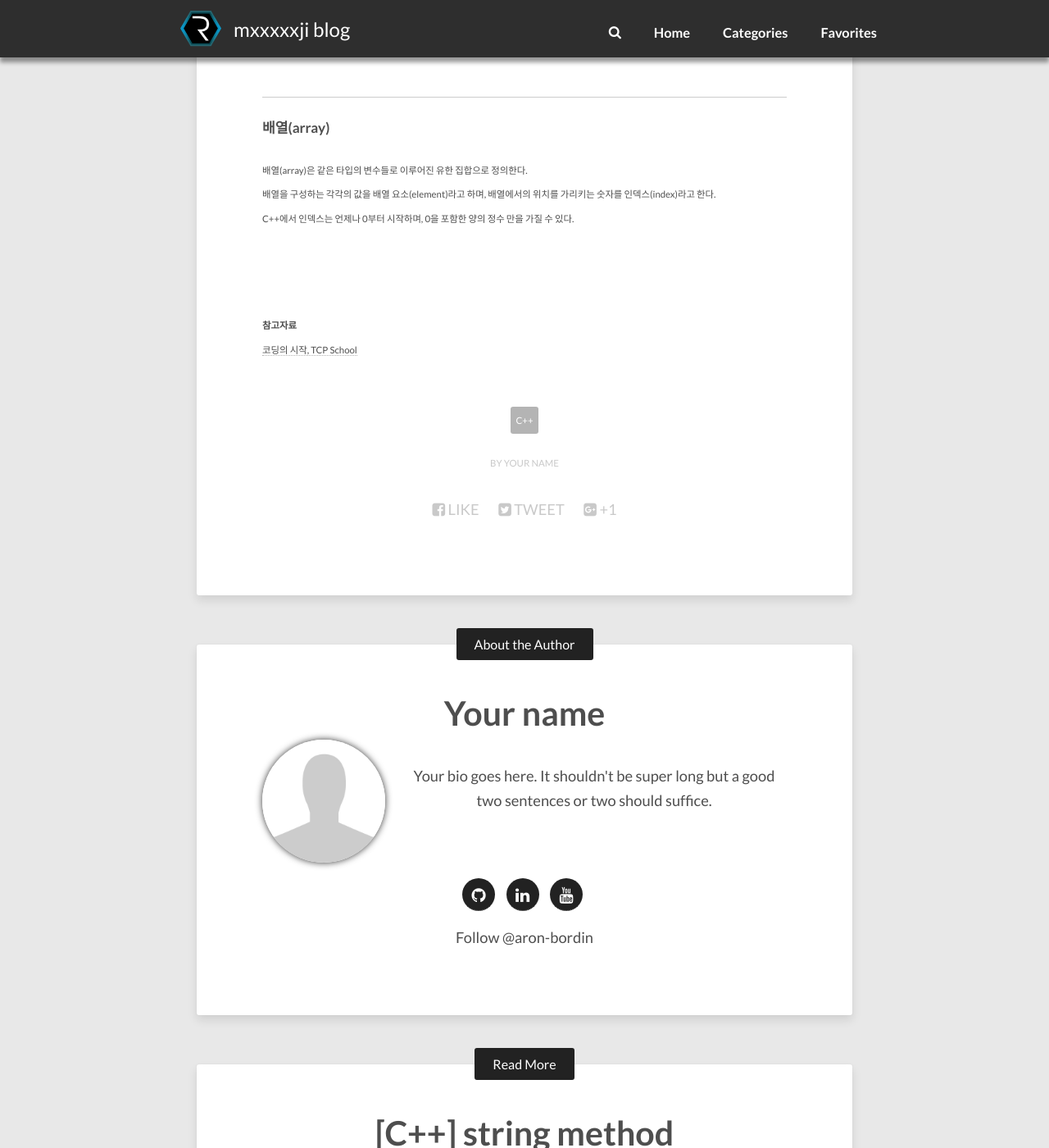
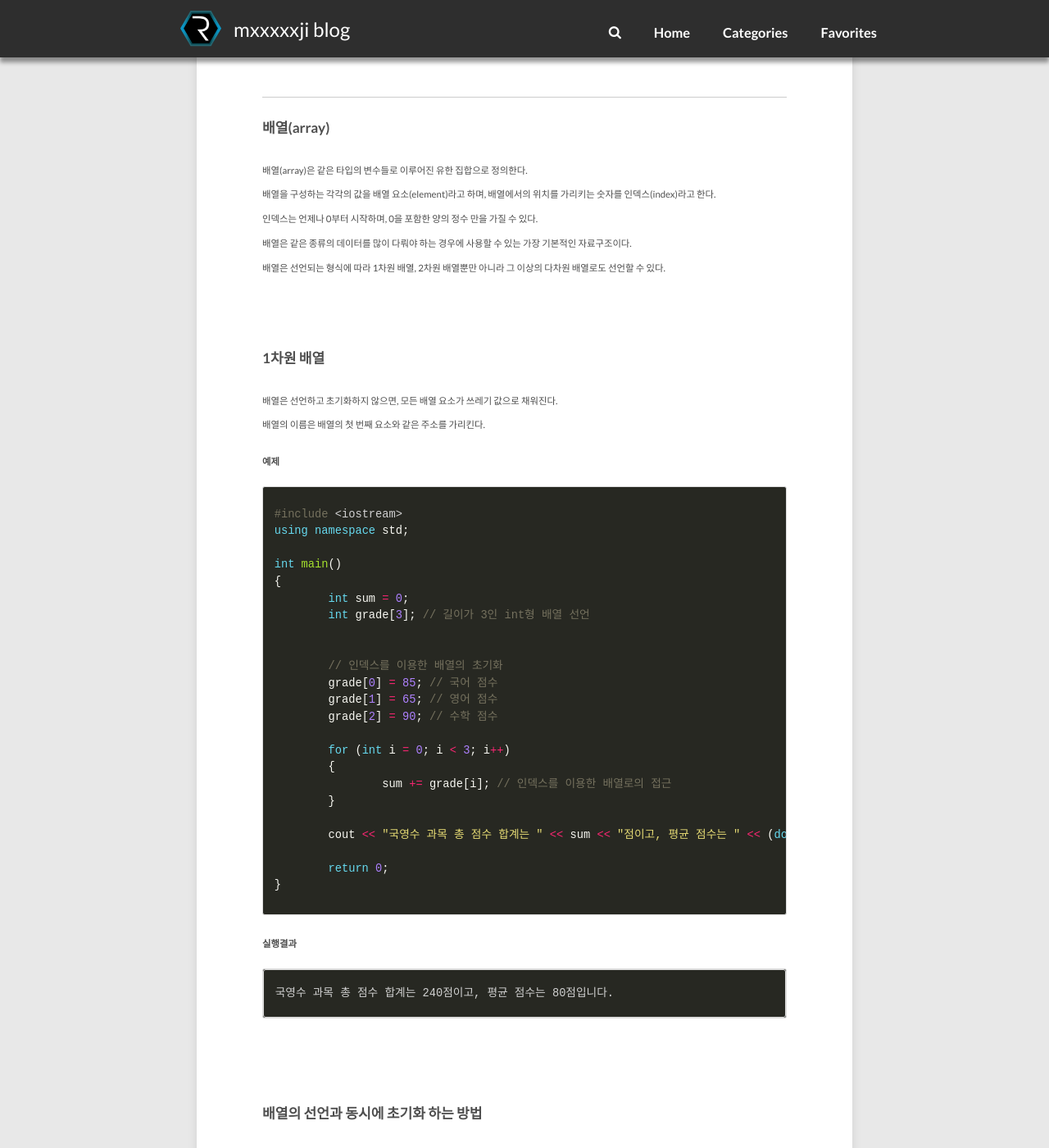
Before and after one commit to mxxxxxji/Mxxxxxji.github.io, a Jekyll site: the page built from _posts/2020-03-10-C++-7.array_1-post.md, in a window 1280 px wide and 1400 px high, scrolled down 438 px. Shown: the whole window at 82% size. Built offline with Jekyll 4.4.1, drawn with Linux system fonts in a browser that asks for light colours; nearby versions of some CDN libraries; comment, search, counter and statistics services are not loaded; some of the changed text lies outside the part shown.

Commit message:
Update 2020-03-10-C++-7.array_1-post.md

```diff
--- a/_posts/2020-03-10-C++-7.array_1-post.md
+++ b/_posts/2020-03-10-C++-7.array_1-post.md
@@ -11,11 +11,92 @@ categories: [C++]
 ## 배열(array)
 배열(array)은 같은 타입의 변수들로 이루어진 유한 집합으로 정의한다.
 배열을 구성하는 각각의 값을 배열 요소(element)라고 하며, 배열에서의 위치를 가리키는 숫자를 인덱스(index)라고 한다.
-C++에서 인덱스는 언제나 0부터 시작하며, 0을 포함한 양의 정수 만을 가질 수 있다.
+인덱스는 언제나 0부터 시작하며, 0을 포함한 양의 정수 만을 가질 수 있다.
+배열은 같은 종류의 데이터를 많이 다뤄야 하는 경우에 사용할 수 있는 가장 기본적인 자료구조이다.
+배열은 선언되는 형식에 따라 1차원 배열, 2차원 배열뿐만 아니라 그 이상의 다차원 배열로도 선언할 수 있다.
+<br/>
+<br/>
 
+## 1차원 배열
+배열은 선언하고 초기화하지 않으면, 모든 배열 요소가 쓰레기 값으로 채워진다.
+배열의 이름은 배열의 첫 번째 요소와 같은 주소를 가리킨다.
+
+#### 예제
+{% highlight cpp %}
+#include <iostream>
+using namespace std;
+
+int main()
+{
+	int sum = 0;
+	int grade[3]; // 길이가 3인 int형 배열 선언
+
+
+	// 인덱스를 이용한 배열의 초기화
+	grade[0] = 85; // 국어 점수
+	grade[1] = 65; // 영어 점수
+	grade[2] = 90; // 수학 점수
+
+	for (int i = 0; i < 3; i++)
+	{
+		sum += grade[i]; // 인덱스를 이용한 배열로의 접근
+	}
+
+	cout << "국영수 과목 총 점수 합계는 " << sum << "점이고, 평균 점수는 " << (double)sum / 3 << "점입니다.";
+
+	return 0;
+}
+
+{% endhighlight %}
+
+#### 실행결과
+    {% raw %}
+    국영수 과목 총 점수 합계는 240점이고, 평균 점수는 80점입니다.
+    {% endraw %}
+<br/>
+<br/>
+
+## 배열의 선언과 동시에 초기화 하는 방법
+
+#### 예제
+{% highlight cpp %}
+int arr1[3] = {0, 1, 2}; // 배열의 선언과 동시에 초기화는 가능함.
+int arr2[3];             // 배열의 선언
+arr2[3] = {0, 1, 2};     // 배열이 먼저 선언된 후에는 이 방식으로 초기화될 수 없음. 오류가 발생함.
+arr2 = arr1;             // 길이가 같더라도 하나의 배열을 다른 배열에 통째로 대입할 수는 없음. 오류가 발생함.
+{% endhighlight %}
+<br/>
+<br/>
+
+## 배열의 특징
+1. 배열의 길이를 선언할 때는 반드시 상수를 사용해야 한다.
+2. 배열 요소의 인덱스는 언제나 0부터 시작한다.
+3. C++컴파일러는 배열의 길이를 신경쓰지 않는다.
+<br/>
+<br/>
+
+## 배열이 차지하는 메모리의 크기
+C++에서 배열을 복사하거나 배열 요소에 특정 작업을 하고 싶을 때는 해당 배열이 차지하는 메모리의 크기를 정확히 알고 있는 것이 좋다.
+<br/>
+배열이 차지하는 총 메모리의 크기는 다음 수식을 사용하여 구할 수 있다/
+
+#### 수식
+    {% raw %}
+    배열이 차지하는 메모리의 크기 = 배열의 길이 X sizeof(타입)
+    {% endraw %}
+
+<br/>
+배열의 길이를 알고 싶을 때에는 다음 수식을 사용하여 구할 수 있다.
+
+#### 수식
+    {% raw %}
+    배열의 길이 = sizeof(배열 이름) / sizeof(배열 이름[0])  //배열 이름[0] 대신 배열이 타입을 넣어도 된다.
+    {% endraw %}
+<br/>
+<br/>
 
 <br/>
 <br/>
 <br/>
 **참고자료**<br/>
-[코딩의 시작, TCP School](http://tcpschool.com/cpp/cpp_intro_program)
+[코딩의 시작, TCP School](http://tcpschool.com/)
```
